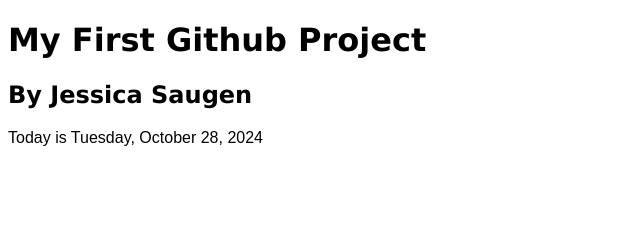
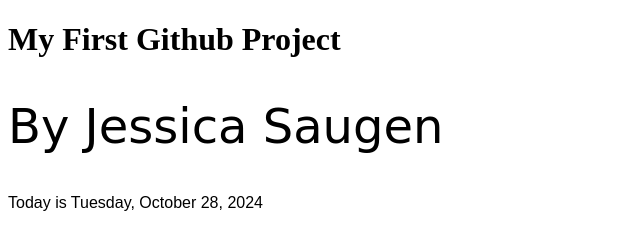
Before and after one commit to jsaugen/My-1st-Repository, a plain HTML site: page index.html in a window 1280 px wide. Shown: the whole page, without its empty margins (0-640 px from the left). Drawn offline with Linux system fonts and the light colour scheme.

Commit message:
added google font

```diff
--- a/index.html
+++ b/index.html
@@ -8,6 +8,9 @@
     <meta name="viewport" contnet="width=device-width">
     <title>My First Github Project</title>
     <link href="style.css" rel="stylesheet" type="text/css" />
+    <link rel="preconnect" href="https://fonts.googleapis.com">
+    <link rel="preconnect" href="https://fonts.gstatic.com" crossorigin>
+    <link href="https://fonts.googleapis.com/css2?family=Julius+Sans+One&family=Warnes&display=swap">
 
 
 </head>
@@ -17,7 +20,7 @@
 
 
     <h1>My First Github Project</h1>
-    <h2>By Jessica Saugen</h2>
+    <h2 class="warnes-regular">By Jessica Saugen</h2>
     <p>Today is <time datetime="2024-10-28"> Tuesday, October 28, 2024</p>
 </body>
 
--- a/style.css
+++ b/style.css
@@ -2,10 +2,21 @@
     height: 100%;
     width:100%;
 }
-h1, h2{
-    font-family: 'Lucida Sans', 'Lucida Sans Regular', 'Lucida Grande', 'Lucida Sans Unicode', Geneva, Verdana, sans-serif;
 
-}
+    .warnes-regular {
+            font-family: "Warnes", cursive;
+            font-weight: 400;
+            font-style: normal;
+            font-size: 3em;
+        }
+
+        .julius-sans-one-regular {
+            font-family: "Julius Sans One", serif;
+            font-weight: 400;
+            font-style: normal;
+            font-size: 3em;
+        }
+
 p{
     font-family: Arial, Helvetica, sans-serif;
 }
```
